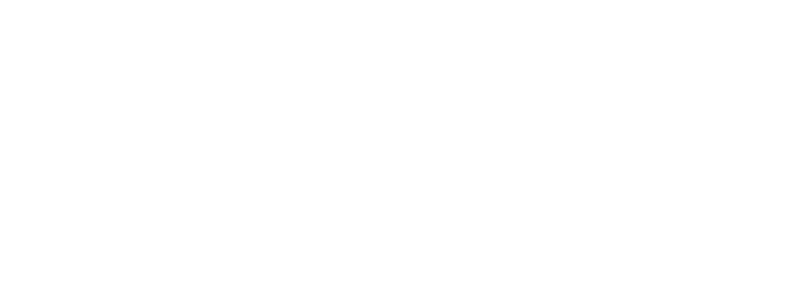
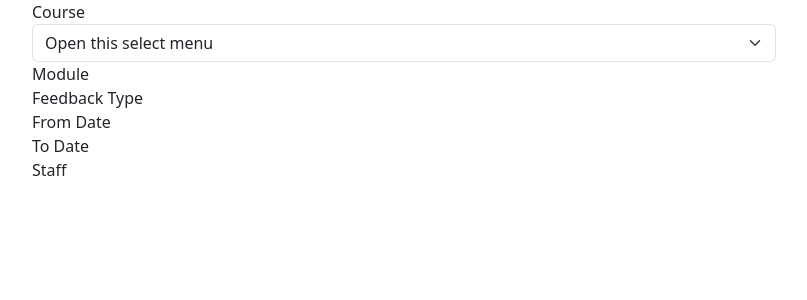
Before and after one commit to manjusha-nikam/Precat-Feedback-System, a React (Create React App) app in the folder FrontEnd/myapp/: page /schedulefb in a window 1280 px wide. Before the commit this address had no page. Shown: the top 300 px of the page, without its empty margins (50-857 px from the left). Built offline with nearby package versions, Linux system fonts and the light colour scheme.

Commit message:
feedback screen added

```diff
--- a/FrontEnd/myapp/src/App.js
+++ b/FrontEnd/myapp/src/App.js
@@ -2,6 +2,7 @@
 import { BrowserRouter, Route, Routes, Link } from 'react-router-dom'
 import Signin from './pages/Signin'
 import Home from './pages/Home/Home';
+import ScheduleFB from './pages/Scheduled/ScheduleFB';
 
 
 function App() {
@@ -11,6 +12,7 @@
         <Routes>
           <Route path="/" element={<Signin />} />
           <Route path="/home" element={<Home />} />
+          <Route path= "/schedulefb" element={<ScheduleFB />} />
 
         </Routes>
       </BrowserRouter>
--- a/FrontEnd/myapp/src/component/Navbar.jsx
+++ b/FrontEnd/myapp/src/component/Navbar.jsx
@@ -13,19 +13,28 @@
   }
 
   return (
-    <nav className='navbar navbar-expand-lg  bg-primary' data-bs-theme='dark'>
-      <div className='container-fluid'>
-        <div className='collapse navbar-collapse' id='navbarSupportedContent'>
-          <ul className='navbar-nav me-auto mb-2 mb-lg-0'>
-            <li className='nav-item'>
+   <>
+   <div>
+    <div class="row flex-nowrap">
+        <div class="col-auto col-md-3 col-xl-2 px-sm-2 px-0 bg-dark">
+            <div class="d-flex flex-column align-items-center align-items-sm-start px-3 pt-2 text-white min-vh-100">
+                <a href="/" class="d-flex align-items-center pb-3 mb-md-0 me-md-auto text-white text-decoration-none">
+                    <span class="fs-5 d-none d-sm-inline">FeedBack-Schedule</span>
+                </a>
+                <ul class="nav nav-pills flex-column mb-sm-auto mb-0 align-items-center align-items-sm-start" id="menu">
+                    <li class="nav-item">
+                        <a href="#" class="nav-link align-middle px-0">
+                        <li className='nav-item'>
               <Link className='nav-link' aria-current='page' to='/home'>
                 Home
               </Link>
             </li>
-            <li>
-              <Link className='nav-link' aria-current='page' to='/home'>
+                        </a>
+                    </li>
+                    <li>
+              <Link className='nav-link' aria-current='page' to='/schedulefb'>
                 {/* Cart ({cart.items.length}) */}
-                Cart
+                Feedback
               </Link>
             </li>
             <li>
@@ -42,10 +51,15 @@
                 Logout
               </button>
             </li>
-          </ul>
-        </div>
-      </div>
-    </nav>
+                    </ul>
+                 </div>
+                 </div>
+                 </div>
+                 </div>
+
+
+
+   </>
   )
 }
 
--- a/FrontEnd/myapp/src/pages/Home/Home.js
+++ b/FrontEnd/myapp/src/pages/Home/Home.js
@@ -5,6 +5,7 @@
 
     return(
         <>
+
          <Navbar />
 
          <h6>list of schedule feedback</h6>
--- /dev/null
+++ b/FrontEnd/myapp/src/pages/Scheduled/ScheduleFB.js
@@ -0,0 +1,46 @@
+import Navbar from "../../component/Navbar"
+
+const ScheduleFB = () =>{
+
+    return(
+        <>
+
+    {/* <div className="col-md-8" >
+     <div class="leftside">
+     <Navbar/>
+    </div>
+  </div> */}
+
+  <div className="col-md-8" >
+        <div class="leftside">
+          <label>Course</label>
+          <select class="form-select" aria-label="Default select example">
+  <option selected>Open this select menu</option>
+  <option value="1">One</option>
+  <option value="2">Two</option>
+  <option value="3">Three</option>
+</select>
+        </div>
+        <div>
+          <label>Module</label>
+        </div>
+        <div>
+          <label>Feedback Type</label>
+        </div>
+        <div>
+          <label>From Date</label>
+        </div>
+        <div>
+          <label>To Date</label>
+        </div>
+        <div>
+          <label>Staff</label>
+        </div>
+
+        </div>
+        </>
+    )
+
+}
+
+export default ScheduleFB
```
